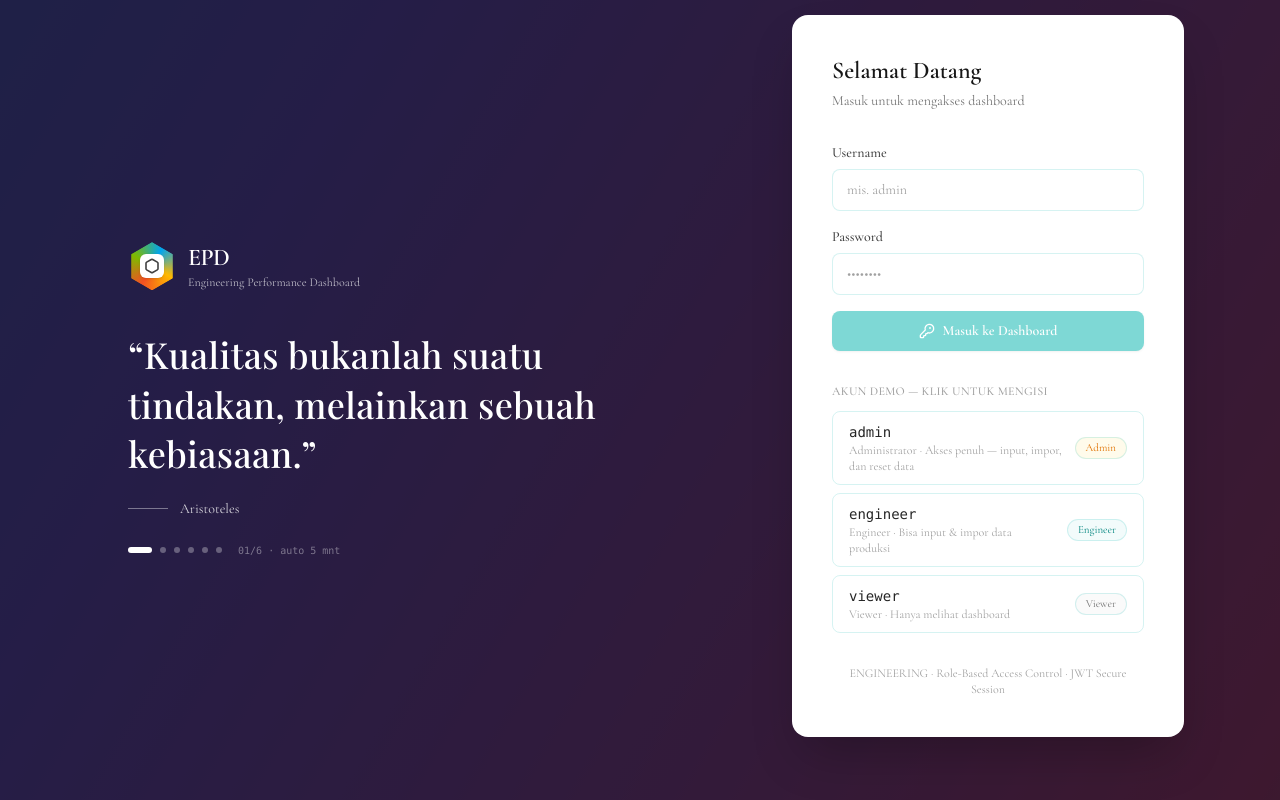
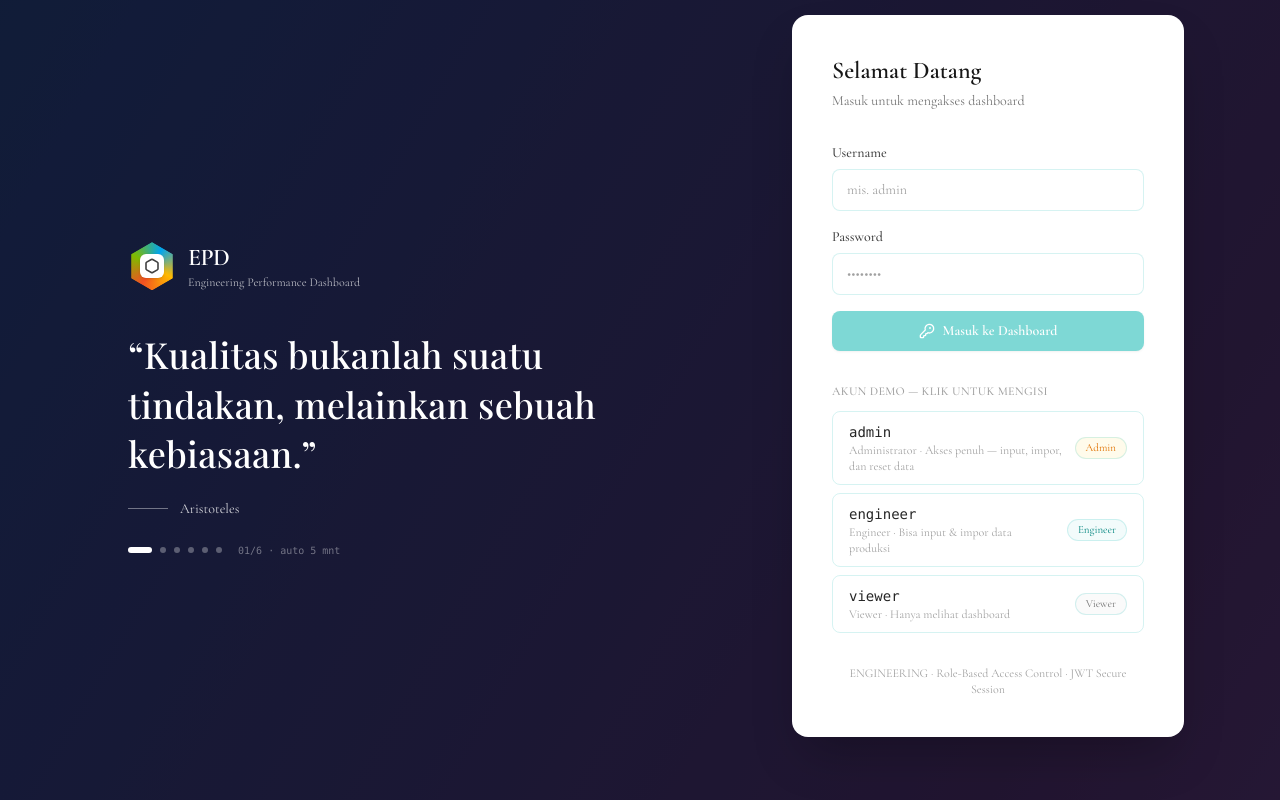
Before and after one commit to mdatagas-dev/engineering, a Next.js app: page /login in a window 1280 px wide. Built offline with nearby package versions, Linux system fonts and the light colour scheme; no server answers; a web font is replaced by a local one.

Commit message:
fix: dark gradient on login page background

```diff
--- a/src/app/login/page.tsx
+++ b/src/app/login/page.tsx
@@ -93,12 +93,12 @@ function LoginForm() {
         className="absolute inset-0"
         style={{
           background:
-            "linear-gradient(120deg, #00b3ac 0%, #3b82f6 25%, #8b5cf6 50%, #ec4899 75%, #00b3ac 100%)",
+            "linear-gradient(120deg, #0a2f33 0%, #123b49 20%, #1e2a5e 45%, #3b1e4e 70%, #4b2a63 85%, #0a2f33 100%)",
           backgroundSize: "300% 300%",
           animation: "gradient-shift 18s ease-in-out infinite",
         }}
       />
-      <div className="absolute inset-0 bg-obsidian-950/75" />
+      <div className="absolute inset-0 bg-obsidian-950/45" />
 
       <div className="relative z-10 mx-auto flex min-h-screen max-w-6xl flex-col lg:flex-row">
         {/* ===== KIRI: kata mutiara ===== */}
```
